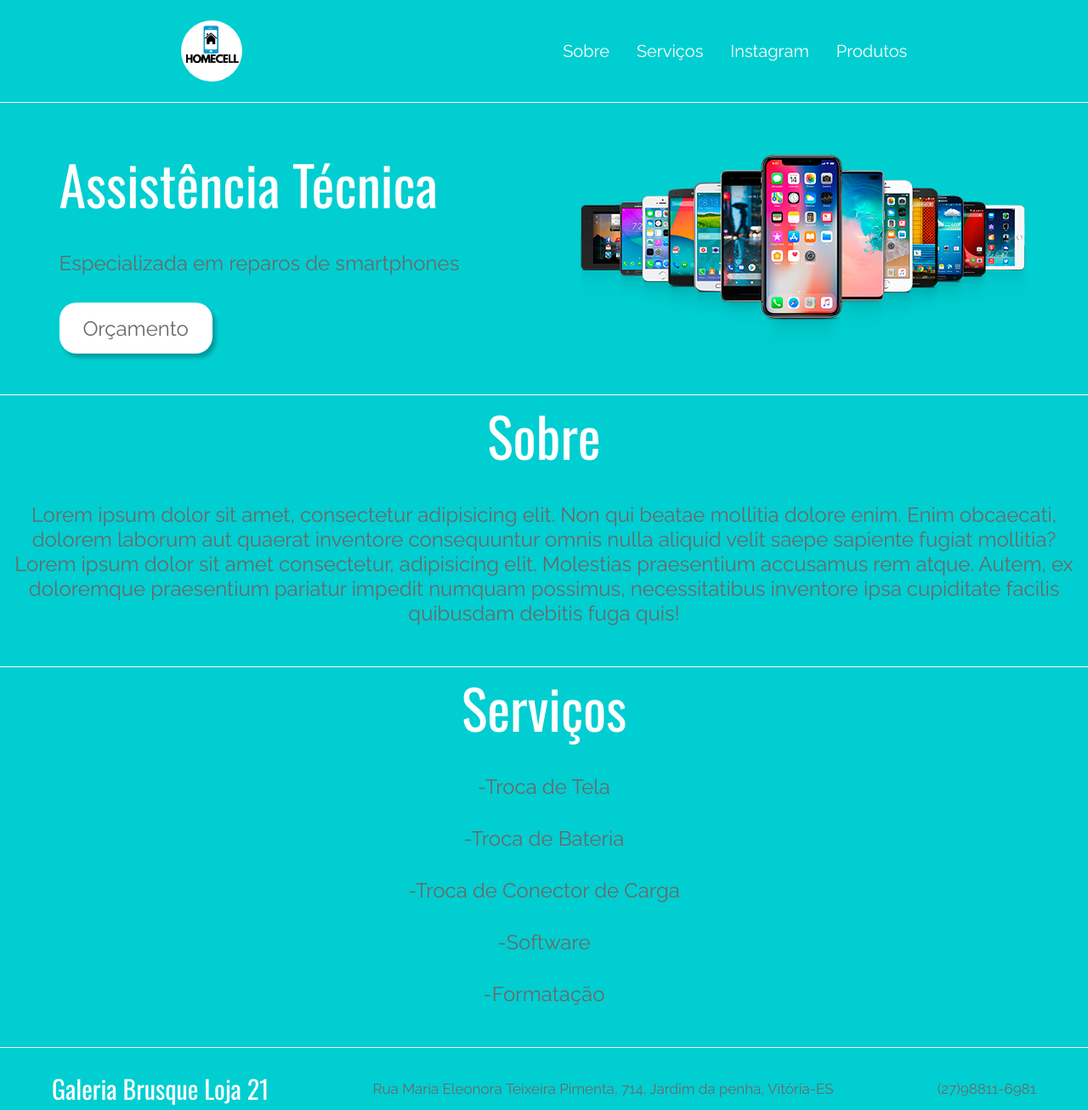
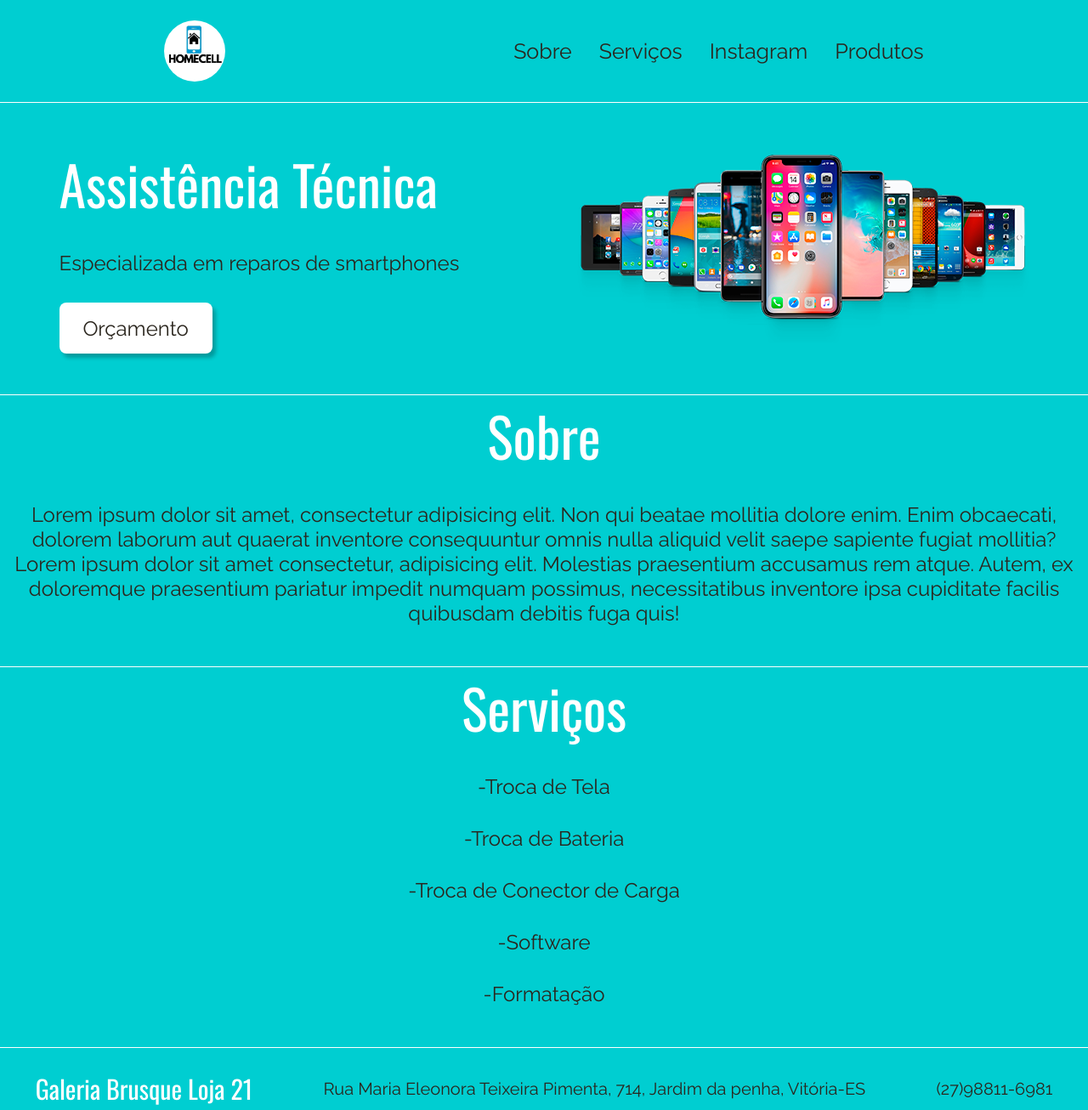
Before and after one commit to ygorp/SITE-LOJA-homecell, a plain HTML site: page index.html in a window 1280 px wide. Shown: the whole page at 85% size. Drawn offline with nearby package versions, Linux system fonts and the light colour scheme.

Commit message:
atualizando cores

```diff
--- a/style.css
+++ b/style.css
@@ -32,13 +32,13 @@ body {
 
 .menu-nav-item {
   font-family: 'Raleway', sans-serif;
-  color: #ffffff;
+  color: #2b261e;
   font-weight: 400;
-  font-size: 20px;
+  font-size: 25px;
 }
 
 .menu-nav-item:hover {
-  color: #5F9EA0;
+  color: #fffaf4;
   transition: 0.5s;
 }
 
@@ -73,7 +73,7 @@ body {
   font-family: 'Raleway', sans-serif;
   font-weight: 400;
   font-size: 24px;
-  color: #696969;
+  color: #2b261e;
 }
 
 .main-content-button {
@@ -82,16 +82,16 @@ body {
   height: 60px;
   border: none;
   box-shadow: 4px 5px 4px rgba(0, 0, 0, 0.25);
-  border-radius: 20px;
+  border-radius: 8px;
   font-family: 'Raleway', sans-serif;font-family: ;
   font-weight: 400;
   font-size: 24px;
-  color: #696969;
+  color: #2b261e;
 }
 
 .main-content-button:hover {
   color: #ffffff;
-  background-color: #5F9EA0;
+  background-color: #2b261e;
   transition: 0.5s;
   cursor: pointer;
 }
@@ -121,7 +121,7 @@ body {
   font-family: 'Raleway', sans-serif;
   font-weight: 400;
   font-size: 24px;
-  color: #696969;
+  color: #2b261e;
 }
 
 .main-content3 {
@@ -149,7 +149,7 @@ body {
   font-family: 'Raleway', sans-serif;
   font-weight: 400;
   font-size: 24px;
-  color: #696969;
+  color: #2b261e;
 }
 
 .rodape {
@@ -170,8 +170,8 @@ body {
 }
 
 .rodape-paragrafo {
-  color: #696969;
+  color: #2b261e;
   font-family: 'Raleway', sans-serif;
   font-weight: 400;
-  font-size: 17px;
+  font-size: 20px;
 }
```
